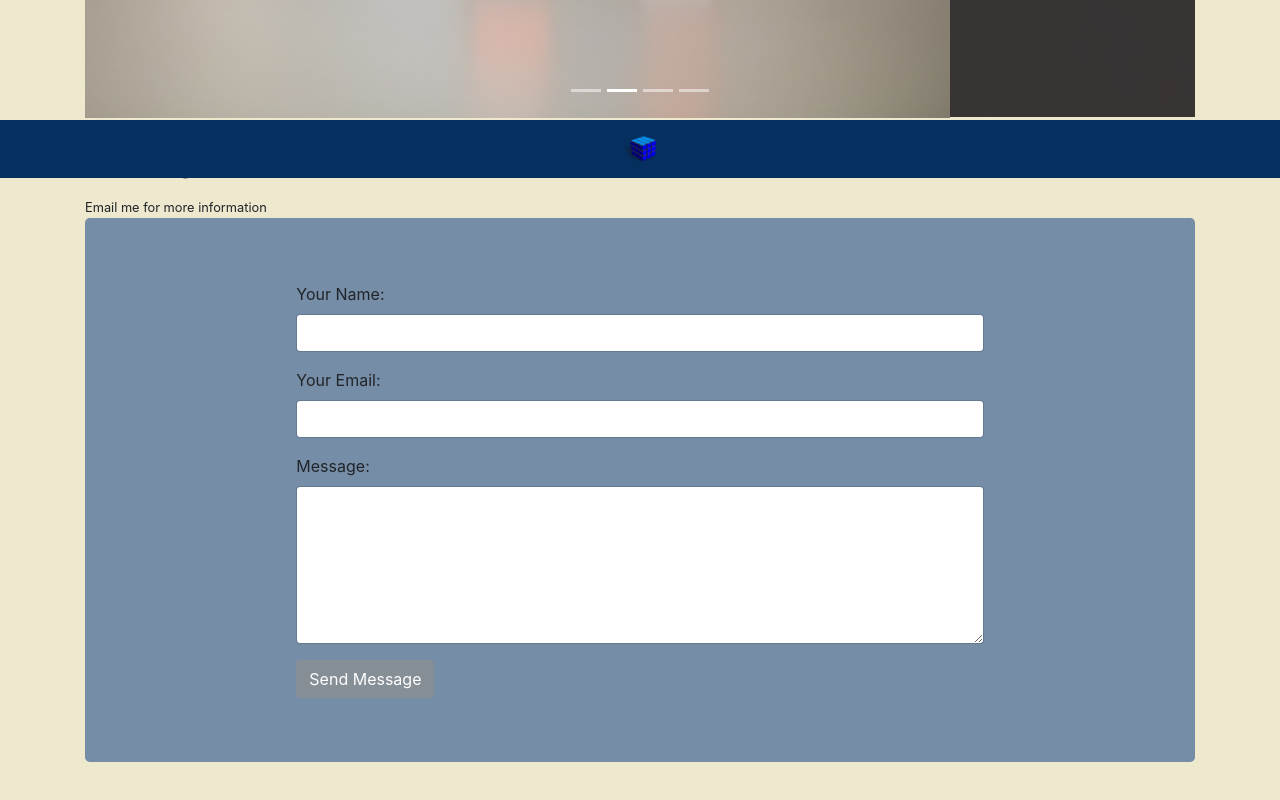
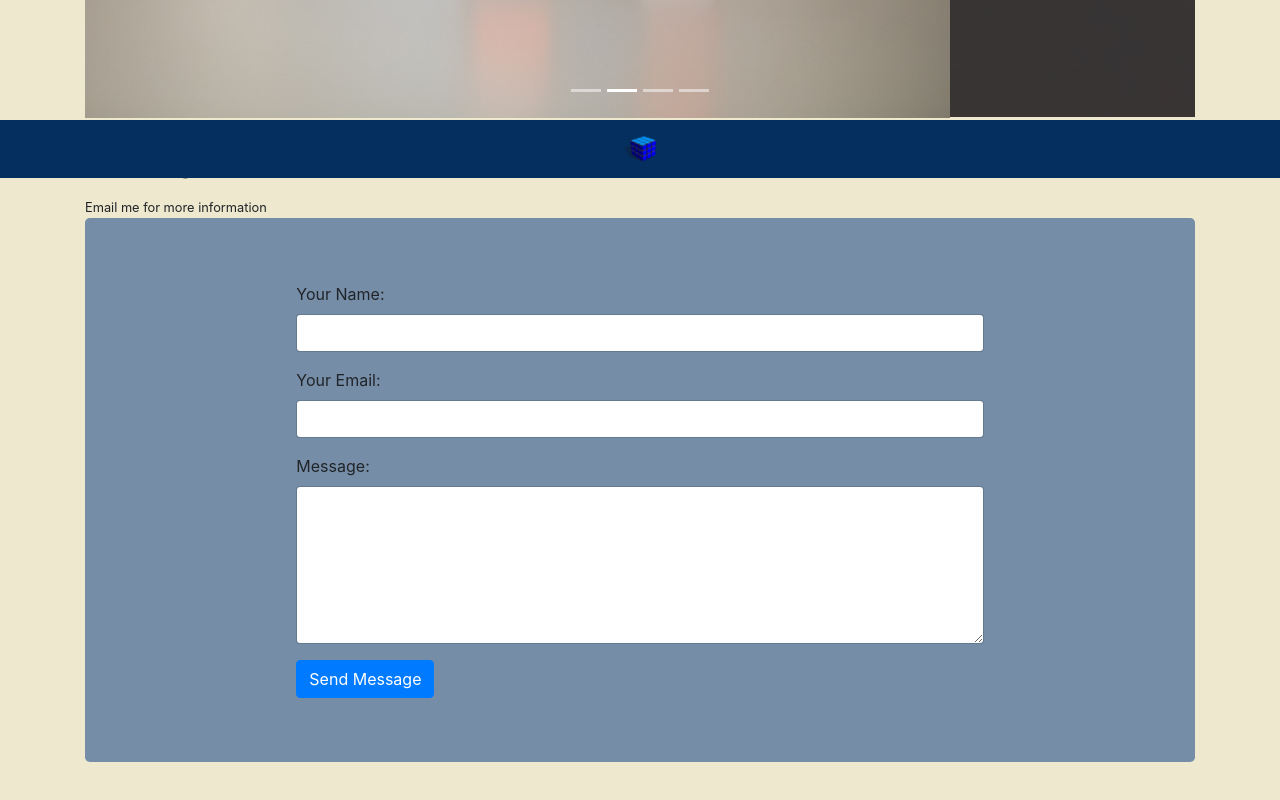
Before and after one commit to JenSchumann/playd, a website: page public/connect.html in a window 1280 px wide. Shown: the part 622-1422 px from the top of the page. Drawn offline with nearby package versions, Linux system fonts and the light colour scheme.

Commit message:
gotta troubleshoot submit message

```diff
--- a/public/connect.html
+++ b/public/connect.html
@@ -114,7 +114,7 @@
               </div>
 
               <div>
-                <a id="contactLinks" href="mailto:jenniferschumann1@gmail.com" class="btn btn-secondary" data-dismiss="modal">Send Message</a>
+                <button type="submit" class="btn btn-primary">Send Message</button>
               </div>
             </form>
 
```
